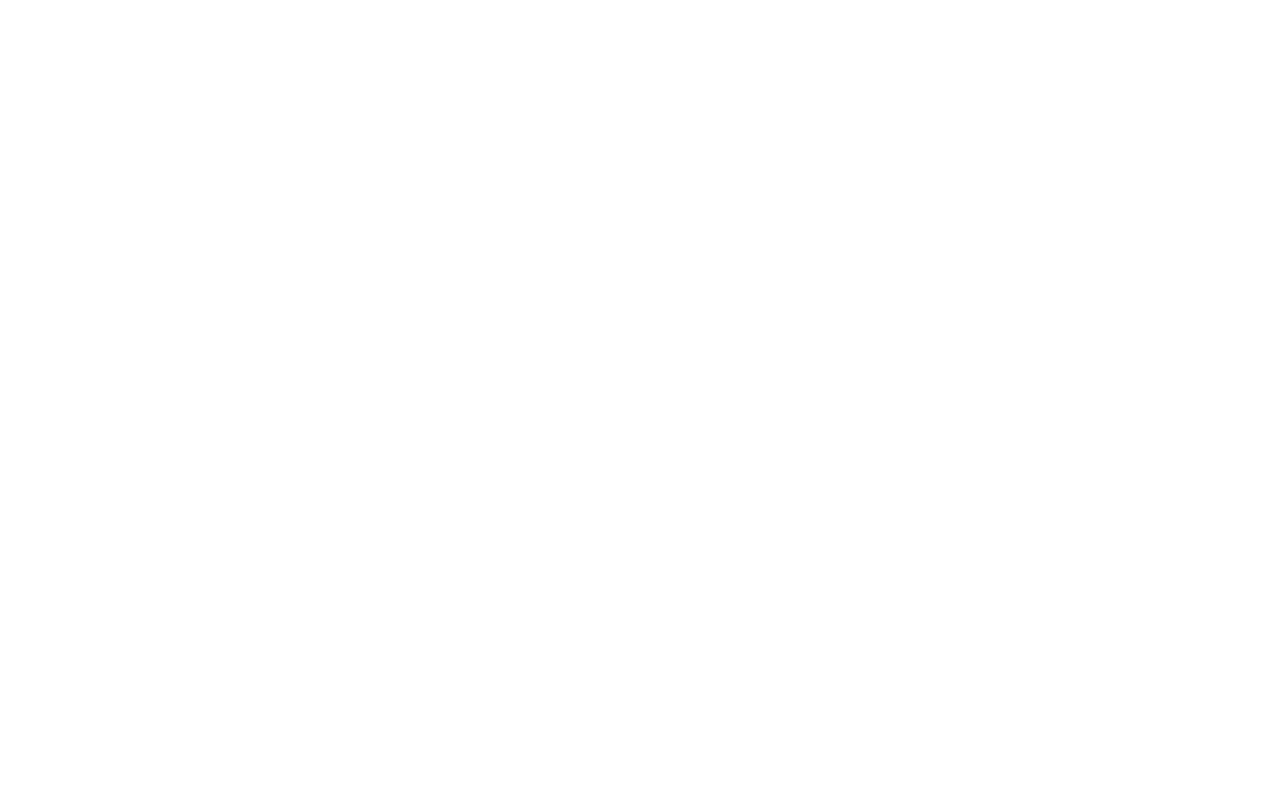
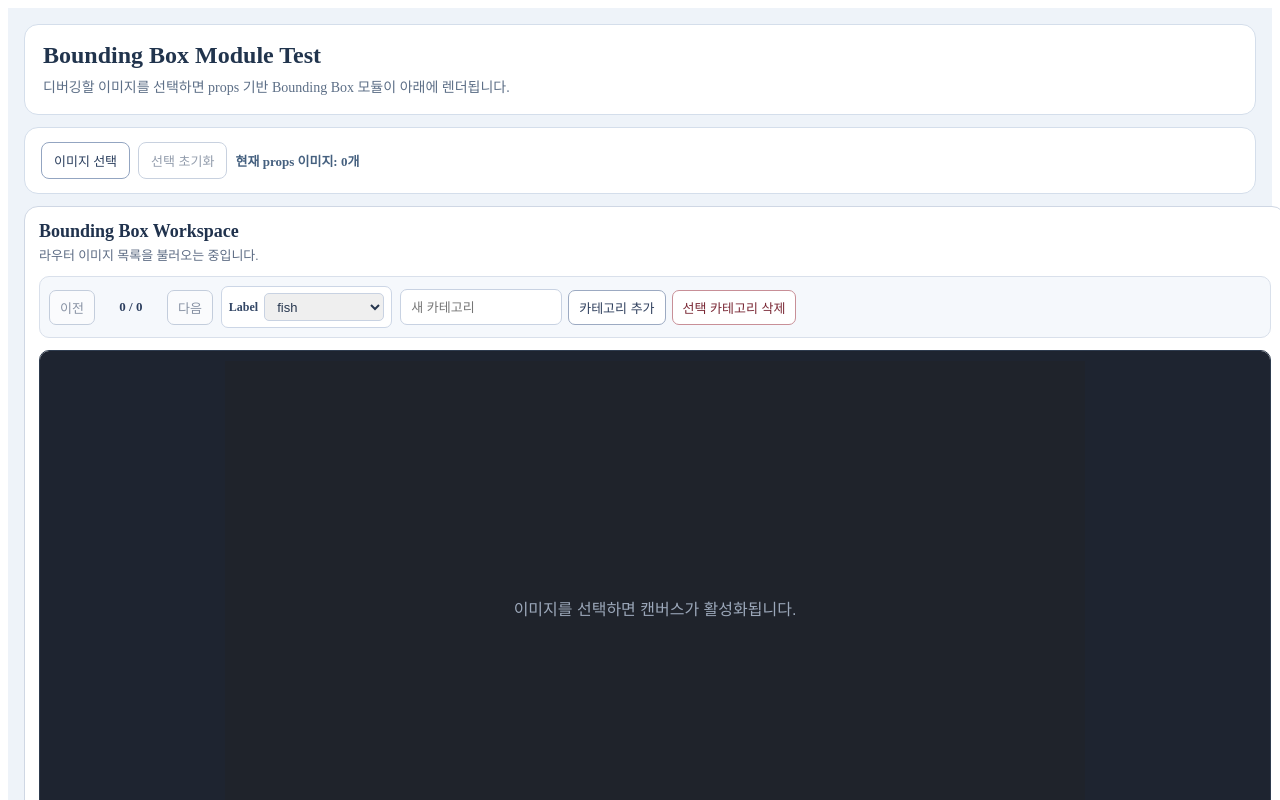
Before and after one commit to jun-seok816/yolo26, a React app in the folder front-end/: page /test in a window 1280 px wide. Before the commit this address had no page. Shown: the top 800 px of the page. Built offline with nearby package versions, Linux system fonts and the light colour scheme; the HTML template or start-up script is replaced by a standard one.

Commit message:
테스트 화면

```diff
--- /dev/null
+++ b/front-end/src/component/module/BoundingBoxWorkspaceModuleTestPage.scss
@@ -0,0 +1,122 @@
+.bbox-module-test {
+  min-height: 100vh;
+  padding: 16px;
+  background: #eef3f9;
+  display: flex;
+  flex-direction: column;
+  gap: 12px;
+  box-sizing: border-box;
+}
+
+.bbox-module-test__header {
+  border: 1px solid #d4deeb;
+  border-radius: 14px;
+  padding: 16px 18px;
+  background: #ffffff;
+}
+
+.bbox-module-test__title {
+  margin: 0;
+  font-size: 24px;
+  line-height: 1.2;
+  color: #21344d;
+}
+
+.bbox-module-test__description {
+  margin: 8px 0 0;
+  font-size: 14px;
+  line-height: 1.45;
+  color: #5d6f87;
+}
+
+.bbox-module-test__panel {
+  border: 1px solid #d4deeb;
+  border-radius: 14px;
+  padding: 14px 16px;
+  background: #ffffff;
+  display: flex;
+  flex-direction: column;
+  gap: 10px;
+}
+
+.bbox-module-test__controls {
+  display: flex;
+  align-items: center;
+  gap: 8px;
+  flex-wrap: wrap;
+}
+
+.bbox-module-test__file-button,
+.bbox-module-test__controls button {
+  border: 1px solid #93a5c1;
+  border-radius: 8px;
+  background: #ffffff;
+  color: #2a3e5d;
+  padding: 8px 12px;
+  font-size: 13px;
+  cursor: pointer;
+}
+
+.bbox-module-test__file-button {
+  position: relative;
+  overflow: hidden;
+}
+
+.bbox-module-test__file-button input {
+  position: absolute;
+  inset: 0;
+  opacity: 0;
+  cursor: pointer;
+}
+
+.bbox-module-test__controls button:disabled {
+  opacity: 0.5;
+  cursor: not-allowed;
+}
+
+.bbox-module-test__meta {
+  font-size: 13px;
+  color: #45607f;
+  font-weight: 700;
+}
+
+.bbox-module-test__image-list {
+  margin: 0;
+  padding: 0;
+  list-style: none;
+  display: grid;
+  grid-template-columns: repeat(auto-fit, minmax(220px, 1fr));
+  gap: 8px;
+}
+
+.bbox-module-test__image-list li {
+  border: 1px solid #d9e3ef;
+  border-radius: 10px;
+  padding: 8px 10px;
+  background: #f8fbff;
+  font-size: 12px;
+  line-height: 1.4;
+  color: #344b69;
+  word-break: break-all;
+}
+
+.bbox-module-test__workspace {
+  min-height: 0;
+  flex: 1;
+}
+
+@media (max-width: 700px) {
+  .bbox-module-test {
+    padding: 10px;
+  }
+
+  .bbox-module-test__controls {
+    align-items: stretch;
+  }
+
+  .bbox-module-test__file-button,
+  .bbox-module-test__controls button {
+    width: 100%;
+    text-align: center;
+  }
+}
--- /dev/null
+++ b/front-end/src/component/module/BoundingBoxWorkspaceModuleTestPage.tsx
@@ -0,0 +1,104 @@
+import React, { useEffect, useRef, useState } from "react";
+import "./BoundingBoxWorkspaceModuleTestPage.scss";
+import BoundingBoxWorkspaceModule, {
+  type BoundingBoxWorkspaceModuleImage,
+} from "./BoundingBoxWorkspaceModule";
+
+const gf_isImageFile = (p_file: File) => p_file.type.startsWith("image/");
+
+export default function BoundingBoxWorkspaceModuleTestPage() {
+  const [lv_images, setImages] = useState<BoundingBoxWorkspaceModuleImage[]>([]);
+  const [lv_statusMessage, setStatusMessage] = useState(
+    "디버깅할 이미지를 선택하면 props 기반 Bounding Box 모듈이 아래에 렌더됩니다."
+  );
+  const lv_objectUrlsRef = useRef<string[]>([]);
+
+  const lf_revokeObjectUrls = () => {
+    lv_objectUrlsRef.current.forEach((p_url) => {
+      URL.revokeObjectURL(p_url);
+    });
+    lv_objectUrlsRef.current = [];
+  };
+
+  useEffect(() => {
+    return () => {
+      lf_revokeObjectUrls();
+    };
+  }, []);
+
+  const lf_applyFiles = (p_files: File[]) => {
+    lf_revokeObjectUrls();
+
+    const lv_imageFiles = p_files.filter(gf_isImageFile);
+    if (lv_imageFiles.length === 0) {
+      setImages([]);
+      setStatusMessage("선택된 이미지가 없습니다. png/jpg/webp 등의 파일을 선택해주세요.");
+      return;
+    }
+
+    const lv_nextImages = lv_imageFiles.map((p_file, p_index) => {
+      const lv_url = URL.createObjectURL(p_file);
+      lv_objectUrlsRef.current.push(lv_url);
+
+      return {
+        id: `test_image_${p_index}_${p_file.name}_${p_file.lastModified}`,
+        src: lv_url,
+        relativePath: p_file.name,
+      } satisfies BoundingBoxWorkspaceModuleImage;
+    });
+
+    setImages(lv_nextImages);
+    setStatusMessage(`props 이미지 ${lv_nextImages.length}개를 모듈에 전달했습니다.`);
+  };
+
+  const lf_handleFileInputChange = (p_event: React.ChangeEvent<HTMLInputElement>) => {
+    lf_applyFiles(Array.from(p_event.currentTarget.files || []));
+    p_event.currentTarget.value = "";
+  };
+
+  const lf_clearImages = () => {
+    lf_revokeObjectUrls();
+    setImages([]);
+    setStatusMessage("디버깅용 이미지 목록을 비웠습니다.");
+  };
+
+  return (
+    <section className="bbox-module-test">
+      <header className="bbox-module-test__header">
+        <div>
+          <h1 className="bbox-module-test__title">Bounding Box Module Test</h1>
+          <p className="bbox-module-test__description">{lv_statusMessage}</p>
+        </div>
+      </header>
+
+      <section className="bbox-module-test__panel">
+        <div className="bbox-module-test__controls">
+          <label className="bbox-module-test__file-button">
+            <input type="file" accept="image/*" multiple onChange={lf_handleFileInputChange} />
+            이미지 선택
+          </label>
+          <button type="button" onClick={lf_clearImages} disabled={lv_images.length === 0}>
+            선택 초기화
+          </button>
+          <span className="bbox-module-test__meta">현재 props 이미지: {lv_images.length}개</span>
+        </div>
+
+        {lv_images.length > 0 && (
+          <ul className="bbox-module-test__image-list">
+            {lv_images.map((p_image, p_index) => {
+              if (typeof p_image === "string") {
+                return <li key={`${p_image}_${p_index}`}>{p_image}</li>;
+              }
+
+              return <li key={p_image.id || `${p_image.src}_${p_index}`}>{p_image.relativePath || p_image.src}</li>;
+            })}
+          </ul>
+        )}
+      </section>
+
+      <div className="bbox-module-test__workspace">
+        <BoundingBoxWorkspaceModule p_images={lv_images} />
+      </div>
+    </section>
+  );
+}
--- a/front-end/src/index.tsx
+++ b/front-end/src/index.tsx
@@ -2,12 +2,14 @@
 import { BrowserRouter, Navigate, Route, Routes } from "react-router-dom";
 import { createRoot } from "react-dom/client";
 import DatasetLoaderPage from "./component/DatasetLoaderPage";
+import BoundingBoxWorkspaceModuleTestPage from "./component/module/BoundingBoxWorkspaceModuleTestPage";
 
 export default function Root() {
   return (
     <Routes>
       <Route path="/" element={<Navigate to="/upload" replace />} />
       <Route path="/upload" element={<DatasetLoaderPage />} />
+      <Route path="/test" element={<BoundingBoxWorkspaceModuleTestPage />} />
     </Routes>
   );
 }
```
Also changed, not shown: 1 other file (tests, documents, lock files or other folders).
